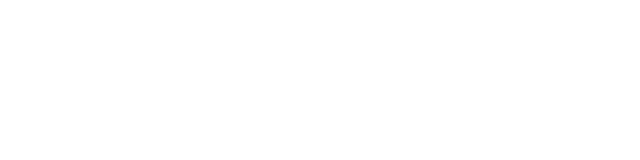
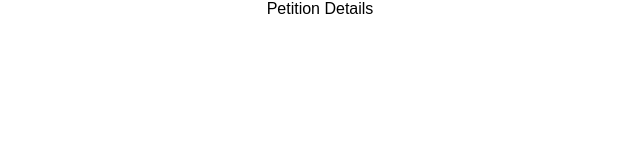
Before and after one commit to efl7a/Queen-City-Rezoning, a React (Create React App) app in the folder client/: page /1 in a window 1280 px wide. Shown: the top 160 px of the page, without its empty margins (320-960 px from the left). Built offline with nearby package versions, Linux system fonts and the light colour scheme.

Commit message:
Show page working

```diff
--- a/client/src/containers/App.js
+++ b/client/src/containers/App.js
@@ -9,6 +9,7 @@
 
 
 import PetitionsPage from './PetitionsPage';
+import PetitionsShow from './PetitionsShow';
 
 class App extends Component {
 
@@ -17,6 +18,7 @@
       <Router>
         <div className="App">
           <Route exact path='/' render={(props) => <PetitionsPage {...props}/>} />
+          <Route exact path='/:petitionId' component={PetitionsShow}/>
         </div>
       </Router>
 
--- a/client/src/containers/PetitionsPage.js
+++ b/client/src/containers/PetitionsPage.js
@@ -1,6 +1,6 @@
 import React, { Component }  from 'react';
 import { connect } from 'react-redux';
-import { Route, Switch } from 'react-router-dom';
+// import { Route, Switch } from 'react-router-dom';
 
 import { fetchPetitions } from '../actions/petitionActions';
 import PetitionsShow from './PetitionsShow';
@@ -17,7 +17,7 @@
         Petitions from this year
         <PetitionList petitions={this.props.petitions}/>
         {/* <Switch> {/* Make sure to wrap all of your Routes as children of the Switch component*/ } */}
-          <Route exact path={`${this.props.match.url}/:petitionId`} component={PetitionsShow}/>
+          {/* <Route exact path={`${this.props.match.url}/:petitionId`} component={PetitionsShow}/> */}
         {/* </Switch> */}
       </div>
     )
--- a/client/src/containers/PetitionsShow.js
+++ b/client/src/containers/PetitionsShow.js
@@ -1,13 +1,16 @@
 import React from 'react';
 import { connect } from 'react-redux';
 
-const PetitionsShow = ({ petition }) =>
-  <div>
-    Petition Details
-    {/* <h2>{petition.number}</h2>
-    <p>{petition.description}</p>
-    <p>{petition.petitioner}</p> */}
-  </div>;
+const PetitionsShow = ({ petition }) => {
+  return (
+    <div>
+      Petition Details
+      <h2>{petition.number}</h2>
+      <p>{petition.description}</p>
+      <p>{petition.petitioner}</p>
+    </div>
+  );
+}
 
 const mapStateToProps = (state, ownProps) => {
   let petition = state.petitions.find(petition => petition.id === +ownProps.match.params.petitionId)
```
